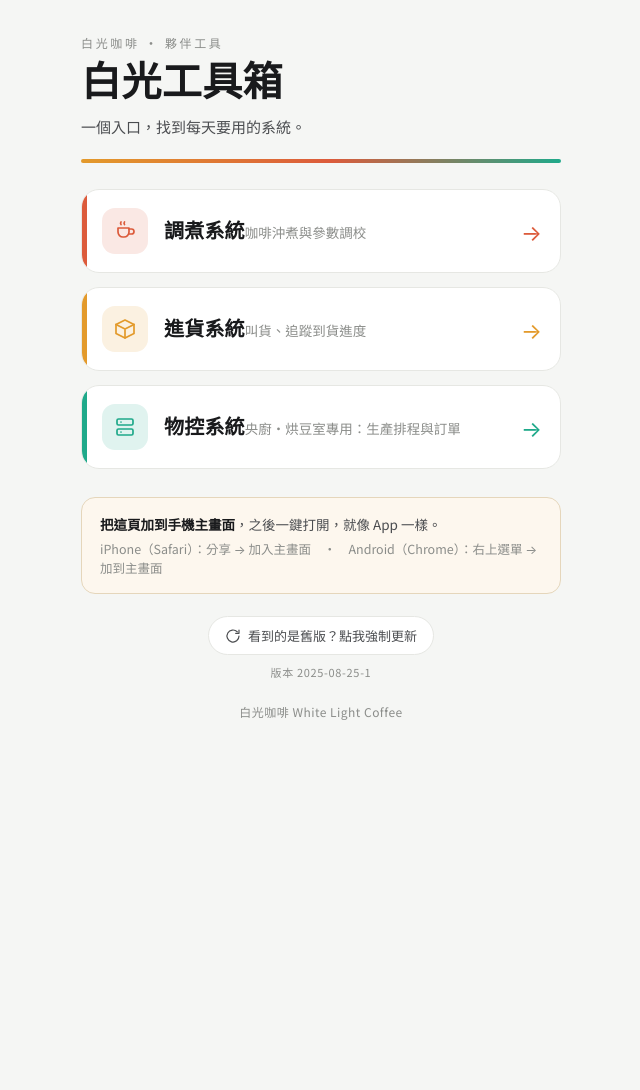
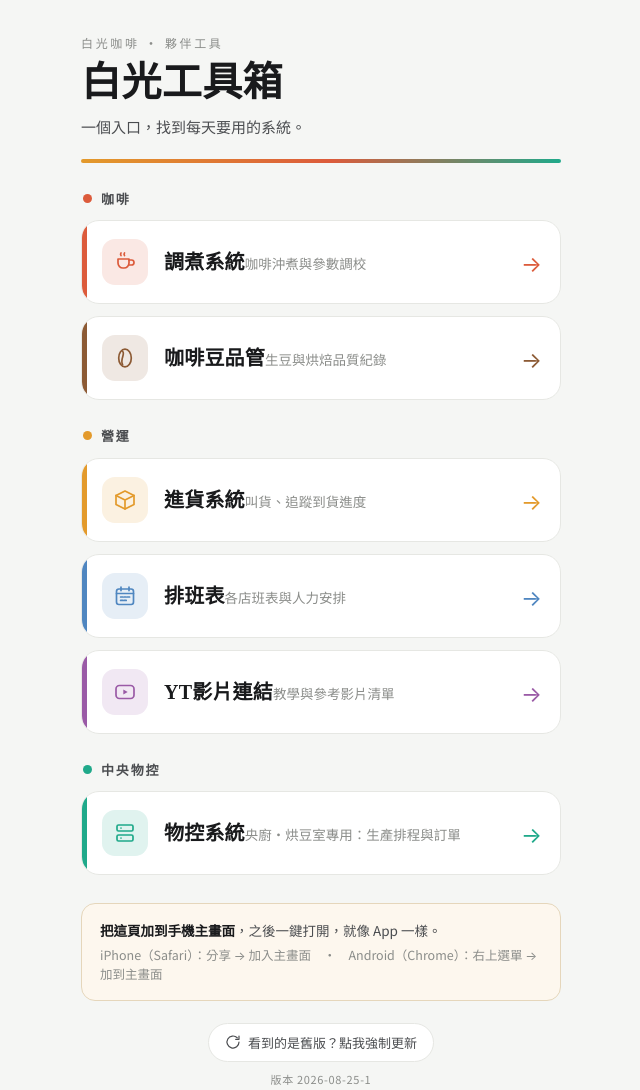
Before and after one commit to whitelightcoffee/whitelightcoffee.github.io, a plain HTML site: page index.html in a window 1280 px wide. Shown: the top 1090 px of the page, without its empty margins (319-959 px from the left). Before the commit the page ends 800 px from the top, so only its background shows below. Drawn offline with Linux system fonts and the light colour scheme.

Commit message:
Add files via upload

```diff
--- a/index.html
+++ b/index.html
@@ -1,6 +1,7 @@
 <!DOCTYPE html>
 <!-- 每次改版：把下面 data-build 換成新的版本字串（例如日期＋序號），存檔部署即可 -->
-<html lang="zh-Hant" data-build="2025-08-25-1">
+<!-- 註：裝了 Service Worker 之後，更新其實已自動處理；這個版本號主要當「畫面上的版本標籤」＋備援用 -->
+<html lang="zh-Hant" data-build="2026-08-25-1">
 <head>
 <meta charset="utf-8">
 <meta name="viewport" content="width=device-width, initial-scale=1, viewport-fit=cover">
@@ -26,10 +27,13 @@
     --ink-soft:#4B4D50;
     --muted:#8B8D8A;
     --line:#E6E7E3;
-    /* —— 稜鏡分光：三個工具各自一個色相（暖→冷）—— */
+    /* —— 稜鏡分光：每個工具各自一個色相 —— */
+    --c-brew:#DC5B3B;    /* 調煮 · 烘焙紅 */
+    --c-bean:#8C5A34;    /* 咖啡豆品管 · 咖啡棕 */
     --c-order:#E39A2B;   /* 進貨 · 琥珀 */
-    --c-brew:#DC5B3B;    /* 調煮 · 烘焙紅 */
-    --c-stock:#1FA98A;   /* 進銷存 · 青綠 */
+    --c-shift:#4F86C0;   /* 排班 · 藍 */
+    --c-video:#9A5AA6;   /* 影片 · 紫 */
+    --c-stock:#1FA98A;   /* 物控 · 青綠 */
     --serif:"Noto Serif TC",serif;
     --sans:"Noto Sans TC",system-ui,-apple-system,"PingFang TC","Microsoft JhengHei",sans-serif;
   }
@@ -51,7 +55,7 @@
   .wrap{width:100%;max-width:480px}
 
   /* ---------- 標頭 ---------- */
-  header{margin-bottom:26px}
+  header{margin-bottom:24px}
   .eyebrow{
     font-size:12px;font-weight:500;letter-spacing:.22em;
     color:var(--muted);text-transform:uppercase;margin:0 0 10px;
@@ -68,8 +72,22 @@
     background:linear-gradient(90deg,var(--c-order) 0%,var(--c-brew) 52%,var(--c-stock) 100%);
   }
 
+  /* ---------- 分類區塊 ---------- */
+  .tools-nav{margin-top:26px}
+  .group + .group{margin-top:26px}
+  .group-title{
+    display:flex;align-items:center;gap:9px;
+    margin:0 0 12px 2px;
+    font-family:var(--sans);font-size:13px;font-weight:700;
+    letter-spacing:.14em;color:var(--ink-soft);
+  }
+  .group-title .dot{
+    width:9px;height:9px;border-radius:99px;flex:0 0 auto;
+    background:var(--gc,var(--muted));
+  }
+
   /* ---------- 工具卡 ---------- */
-  .tools{display:flex;flex-direction:column;gap:14px;margin-top:26px}
+  .tools{display:flex;flex-direction:column;gap:12px}
   .tool{
     --hue:var(--muted);
     display:flex;align-items:center;gap:16px;
@@ -78,7 +96,7 @@
     text-decoration:none;color:inherit;position:relative;overflow:hidden;
     transition:transform .12s ease, box-shadow .18s ease, border-color .18s ease;
   }
-  .tool::before{ /* 左側色脊：三張並排就是一條光譜 */
+  .tool::before{ /* 左側色脊 */
     content:"";position:absolute;left:0;top:0;bottom:0;width:5px;background:var(--hue);
   }
   .tool:active{transform:scale(.985)}
@@ -119,7 +137,7 @@
   .tip b{color:var(--ink);font-weight:700}
   .tip .how{margin-top:6px;color:var(--muted);font-size:12.5px}
 
-  /* ---------- 強制更新按鈕 ---------- */
+  /* ---------- 強制更新按鈕（備援用，可留可刪） ---------- */
   .updatebar{margin-top:22px;text-align:center}
   .refresh{
     display:inline-flex;align-items:center;gap:7px;
@@ -151,10 +169,10 @@
   /* ---------- 載入動態（尊重減少動態設定） ---------- */
   @media (prefers-reduced-motion:no-preference){
     .spectrum{animation:grow .7s .1s cubic-bezier(.2,.7,.2,1) both}
-    .tool{animation:rise .5s cubic-bezier(.2,.7,.2,1) both}
-    .tool:nth-child(1){animation-delay:.14s}
-    .tool:nth-child(2){animation-delay:.22s}
-    .tool:nth-child(3){animation-delay:.30s}
+    .group{animation:rise .5s cubic-bezier(.2,.7,.2,1) both}
+    .group:nth-of-type(1){animation-delay:.16s}
+    .group:nth-of-type(2){animation-delay:.26s}
+    .group:nth-of-type(3){animation-delay:.36s}
     @keyframes grow{from{transform:scaleX(0)}to{transform:scaleX(1)}}
     @keyframes rise{from{opacity:0;transform:translateY(10px)}to{opacity:1;transform:none}}
   }
@@ -169,9 +187,14 @@
       <div class="spectrum" aria-hidden="true"></div>
     </header>
 
-    <nav class="tools" aria-label="系統選單">
+    <nav class="tools-nav" aria-label="系統選單">
 
-      <!-- ①調煮系統：把 href 換成調煮頁網址 -->
+      <!-- ============ 咖啡 ============ -->
+      <section class="group" style="--gc:var(--c-brew)" aria-label="咖啡">
+        <h2 class="group-title"><span class="dot" aria-hidden="true"></span>咖啡</h2>
+        <div class="tools">
+
+          <!-- 調煮系統 -->
           <a class="tool" style="--hue:var(--c-brew)" href="https://whitelightcoffee.github.io/coffee-calibration/">
             <span class="ico" aria-hidden="true">
               <svg viewBox="0 0 24 24" fill="none" stroke="currentColor" stroke-width="1.7" stroke-linecap="round" stroke-linejoin="round">
@@ -182,7 +205,27 @@
             <span class="go" aria-hidden="true">→</span>
           </a>
 
-      <!-- ②進貨系統：把 href 換成進貨頁網址 -->
+          <!-- 咖啡豆品管（Google 試算表，新分頁開啟） -->
+          <a class="tool" style="--hue:var(--c-bean)" href="https://docs.google.com/spreadsheets/d/1-8JDeNy-IiqujWMtpmyfUxjdQIniNK9Swj4Qmrl8cE8/edit?usp=sharing" target="_blank" rel="noopener">
+            <span class="ico" aria-hidden="true">
+              <svg viewBox="0 0 24 24" fill="none" stroke="currentColor" stroke-width="1.7" stroke-linecap="round" stroke-linejoin="round">
+                <path d="M12 3.2c3.5 0 6.3 3.9 6.3 8.8s-2.8 8.8-6.3 8.8-6.3-3.9-6.3-8.8S8.5 3.2 12 3.2Z"/>
+                <path d="M9.6 5.4c3 2.4-3 8.4 0 13.2"/>
+              </svg>
+            </span>
+            <span class="body"><span class="name">咖啡豆品管</span><span class="desc">生豆與烘焙品質紀錄</span></span>
+            <span class="go" aria-hidden="true">→</span>
+          </a>
+
+        </div>
+      </section>
+
+      <!-- ============ 營運 ============ -->
+      <section class="group" style="--gc:var(--c-order)" aria-label="營運">
+        <h2 class="group-title"><span class="dot" aria-hidden="true"></span>營運</h2>
+        <div class="tools">
+
+          <!-- 進貨系統 -->
           <a class="tool" style="--hue:var(--c-order)" href="https://whitelightcoffee.github.io/order/">
             <span class="ico" aria-hidden="true">
               <svg viewBox="0 0 24 24" fill="none" stroke="currentColor" stroke-width="1.7" stroke-linecap="round" stroke-linejoin="round">
@@ -193,7 +236,40 @@
             <span class="go" aria-hidden="true">→</span>
           </a>
 
-      <!-- ③物控系統（央廚／烘豆室專用）：把 href 換成物控頁網址 -->
+          <!-- 排班表（Google 試算表，新分頁開啟） -->
+          <a class="tool" style="--hue:var(--c-shift)" href="https://docs.google.com/spreadsheets/d/1C_TMSYDPFZc4NIHaZ05byIccaqzI_9MS9Ypft-mjYOI/edit?usp=sharing" target="_blank" rel="noopener">
+            <span class="ico" aria-hidden="true">
+              <svg viewBox="0 0 24 24" fill="none" stroke="currentColor" stroke-width="1.7" stroke-linecap="round" stroke-linejoin="round">
+                <rect x="3.5" y="5" width="17" height="15.5" rx="2.4"/>
+                <path d="M3.5 9.5h17M8 3.2v3.4M16 3.2v3.4"/>
+                <path d="M7.6 13h2.2M11 13h2.2M14.4 13h2.2M7.6 16.4h2.2M11 16.4h2.2"/>
+              </svg>
+            </span>
+            <span class="body"><span class="name">排班表</span><span class="desc">各店班表與人力安排</span></span>
+            <span class="go" aria-hidden="true">→</span>
+          </a>
+
+          <!-- YT影片連結（Google 試算表，新分頁開啟） -->
+          <a class="tool" style="--hue:var(--c-video)" href="https://docs.google.com/spreadsheets/d/1bWIY6QInqqlYXR9rY4nYUJ3eQSmeOYY9XhH8lHd7Xzo/edit?gid=1523149864#gid=1523149864" target="_blank" rel="noopener">
+            <span class="ico" aria-hidden="true">
+              <svg viewBox="0 0 24 24" fill="none" stroke="currentColor" stroke-width="1.7" stroke-linecap="round" stroke-linejoin="round">
+                <rect x="3" y="5.5" width="18" height="13" rx="3.4"/>
+                <path d="M10.3 9.4v5.2l4.4-2.6z" fill="currentColor" stroke="none"/>
+              </svg>
+            </span>
+            <span class="body"><span class="name">YT影片連結</span><span class="desc">教學與參考影片清單</span></span>
+            <span class="go" aria-hidden="true">→</span>
+          </a>
+
+        </div>
+      </section>
+
+      <!-- ============ 中央物控 ============ -->
+      <section class="group" style="--gc:var(--c-stock)" aria-label="中央物控">
+        <h2 class="group-title"><span class="dot" aria-hidden="true"></span>中央物控</h2>
+        <div class="tools">
+
+          <!-- 物控系統（央廚／烘豆室專用） -->
           <a class="tool" style="--hue:var(--c-stock)" href="https://whitelightcoffee.github.io/erp/">
             <span class="ico" aria-hidden="true">
               <svg viewBox="0 0 24 24" fill="none" stroke="currentColor" stroke-width="1.7" stroke-linecap="round" stroke-linejoin="round">
@@ -203,6 +279,9 @@
             <span class="body"><span class="name">物控系統</span><span class="desc">央廚・烘豆室專用：生產排程與訂單</span></span>
             <span class="go" aria-hidden="true">→</span>
           </a>
+
+        </div>
+      </section>
 
     </nav>
 
@@ -237,17 +316,32 @@
   });
 </script>
 
-<!-- ===================== 白光 自動更新 ===================== -->
-<!-- 原理：開頁時（以及從主畫面切回前景時）用「不透過快取」的方式抓這頁最新原始碼， -->
-<!-- 比對 <html data-build> 版本，不一樣就自動清掉舊版、重新載入最新版。 -->
-<!-- 你唯一要做的事：每次改版把最上面的 data-build 換成新字串。 -->
+<!-- ============ 白光 自動更新（主力）：Service Worker，一律先連網路 ============ -->
+<!-- 需要在這個 repo 根目錄放一支 sw.js（跟本頁同一層）。 -->
+<script>
+  if ('serviceWorker' in navigator) {
+    window.addEventListener('load', function () {
+      navigator.serviceWorker.register('sw.js', { updateViaCache: 'none' })
+        .then(function (reg) {
+          // 每次從主畫面切回前景，順手檢查 sw.js 有沒有新版
+          document.addEventListener('visibilitychange', function () {
+            if (document.visibilityState === 'visible') reg.update();
+          });
+        })
+        .catch(function () { /* 不支援就算了，還有下面的備援 */ });
+    });
+  }
+</script>
+
+<!-- ============ 白光 自動更新（備援）：比對版本 + 手動按鈕 ============ -->
+<!-- 萬一某裝置沒跑 Service Worker（少數舊 iOS），這段仍會用「不透過快取」的方式 -->
+<!-- 抓最新原始碼，比對 <html data-build>，不一樣就自己重載最新版。 -->
 <script>
 (function () {
   var html  = document.documentElement;
   var BUILD = html.getAttribute('data-build') || '';
   var SELF  = location.pathname; // 這一頁（不含 ?query）
 
-  // 頁腳顯示目前版本，方便現場確認大家是不是同一版
   var tag = document.getElementById('buildTag');
   if (tag) tag.textContent = '版本 ' + (BUILD || '—');
 
@@ -268,11 +362,10 @@
   }
   function hardReload(tagStr){
     try { sessionStorage.setItem('wl_upd', String(Date.now())); } catch (e){}
-    // 換成帶版本參數的網址 → 一定是快取命不中 → 抓到最新的 HTML
     location.replace(SELF + '?v=' + encodeURIComponent(tagStr || Date.now()));
   }
 
-  // 手動：把 Cache Storage、Service Worker 全清掉再重載（給按鈕用）
+  // 手動：把 Cache Storage、Service Worker 全清掉再重載
   window.whiteLightForceUpdate = function(){
     toast('更新中…');
     var jobs = [];
@@ -291,14 +384,13 @@
     });
   };
 
-  // 自動：比對版本，有新版就自己更新
+  // 自動備援：比對版本，有新版就自己更新
   function check(){
-    if (!BUILD) return;                 // 沒設定版本就不自動比對，避免誤判
-    if (!navigator.onLine) return;      // 離線就略過
-    try {                               // 剛自動更新過就先跳過，避免連續重整
+    if (!BUILD) return;
+    if (!navigator.onLine) return;
+    try {
       if (Date.now() - (+sessionStorage.getItem('wl_upd') || 0) < 6000) return;
     } catch (e){}
-
     fetch(bust(SELF), { cache: 'no-store' })
       .then(function(r){ return r.ok ? r.text() : null; })
       .then(function(text){
@@ -309,7 +401,7 @@
           setTimeout(function(){ hardReload(latest); }, 400);
         }
       })
-      .catch(function(){ /* 網路暫時有問題就算了，下次再檢查 */ });
+      .catch(function(){});
   }
 
   check();
@@ -318,6 +410,6 @@
   });
 })();
 </script>
-<!-- =================== 白光 自動更新（結束）=================== -->
+<!-- ================== 白光 自動更新（結束）================== -->
 </body>
 </html>
```
Lines whose indentation alone changed are shown as unchanged.
